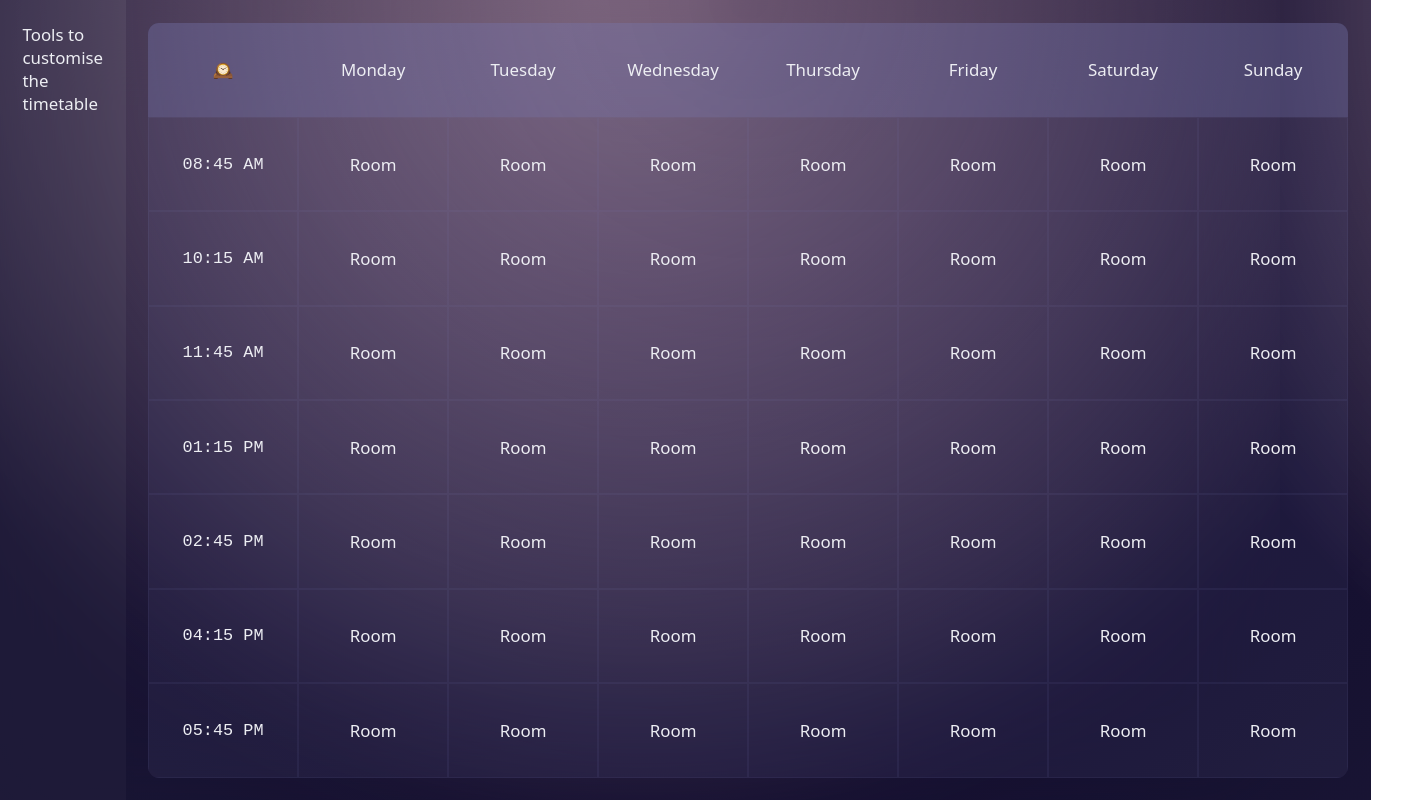
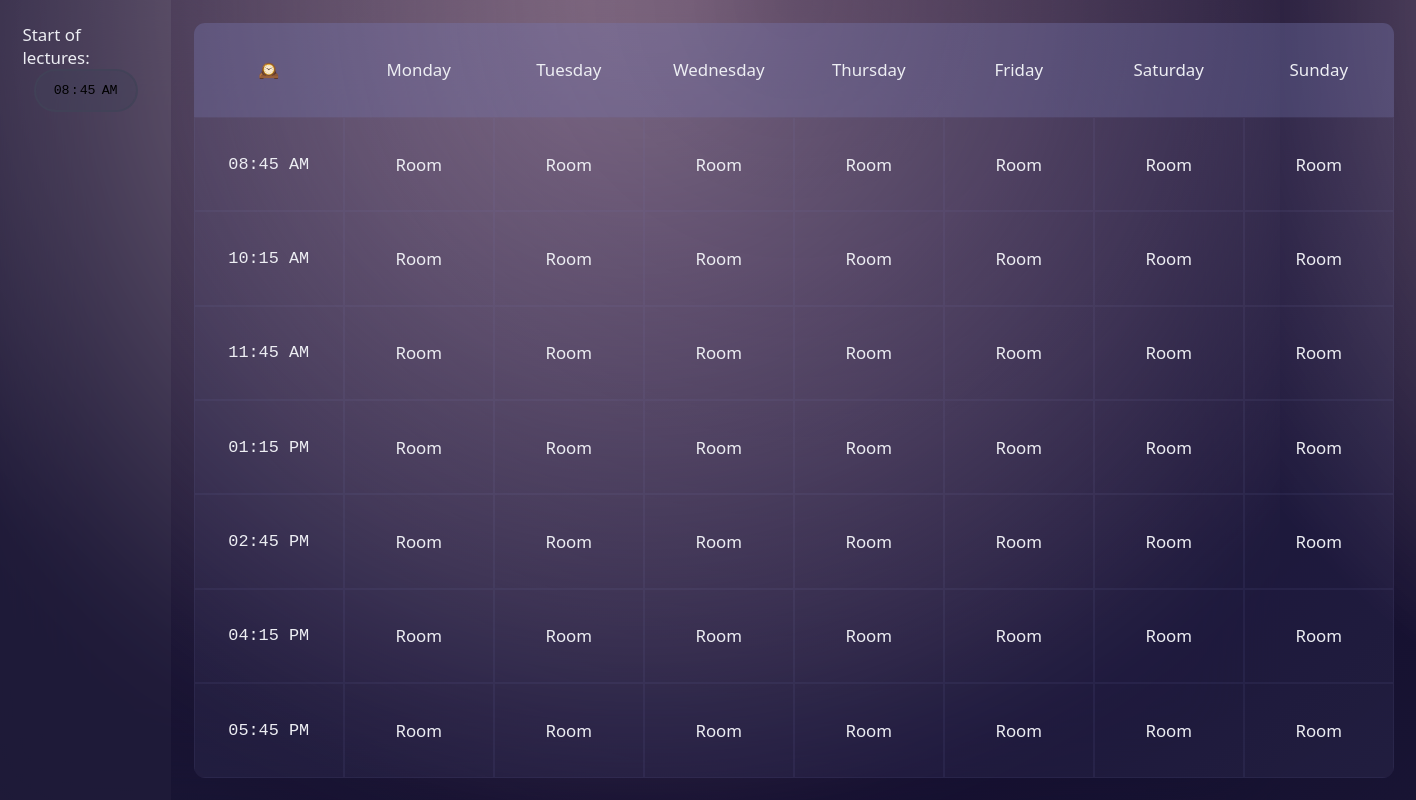
Before and after one commit to najmiter/timid, a React (Vite) app: page / in a window 1280 px wide. Shown: the whole page, 1416 px wide, since content can reach past the window. Built offline with nearby package versions, Linux system fonts and the light colour scheme.

Commit message:
some interactivity

```diff
--- a/src/App.jsx
+++ b/src/App.jsx
@@ -1,9 +1,25 @@
+import ToolsPanel from "./components/ToolsPanel";
+import Editor from "./components/Editor";
+import Table from "./components/Table";
 import Homepage from "./components/Homepage";
 
+import { useState } from "react";
+
 export default function App() {
+    const [times, setTimes] = useState({
+        slotTime: 90,
+        startTime: "08:45",
+        break: true,
+    });
+
     return (
         <>
-            <Homepage />
+            <Homepage>
+                <ToolsPanel times={times} setTimes={setTimes}></ToolsPanel>
+                <Editor>
+                    <Table times={times}></Table>
+                </Editor>
+            </Homepage>
         </>
     );
 }
--- a/src/components/Homepage.jsx
+++ b/src/components/Homepage.jsx
@@ -1,19 +1,6 @@
-import ToolsPanel from "./ToolsPanel";
-import Editor from "./Editor";
-import Table from "./Table";
+/* eslint-disable react/prop-types */
+import styles from "./Homepage.module.css";
 
-import styles from "./Homepage.module.css";
-import { useState } from "react";
-
-export default function Homepage() {
-    const [slotTime, setSlotTime] = useState(90);
-
-    return (
-        <main className={styles.main}>
-            <ToolsPanel setSlotTime={setSlotTime} />
-            <Editor>
-                <Table slotTime={slotTime}></Table>
-            </Editor>
-        </main>
-    );
+export default function Homepage({ children }) {
+    return <main className={styles.main}>{children}</main>;
 }
--- a/src/components/Slot.jsx
+++ b/src/components/Slot.jsx
@@ -1,7 +1,5 @@
 /* eslint-disable react/prop-types */
 import styles from "./Slot.module.css";
-
-const START_TIME = 8; // AM
 
 const formatting = {
     hour12: true,
@@ -9,12 +7,16 @@ const formatting = {
     minute: "2-digit",
 };
 
-export default function Slot({ slotTime, isTimeSlot, index }) {
+export default function Slot({ times, isTimeSlot, index }) {
+    const { startTime, slotTime } = times;
+
     const d = new Date();
-    d.setHours(START_TIME);
+    d.setHours(startTime.split(":").at(0));
     d.setSeconds(0);
     d.setMilliseconds(0);
-    d.setMinutes(45 + Math.trunc(slotTime * (index / 8)));
+    d.setMinutes(
+        +startTime.split(":").at(1) + Math.trunc(slotTime * (index / 8))
+    );
 
     function getTime(d) {
         const t = d.toLocaleTimeString(undefined, formatting).split(":");
--- a/src/components/Table.jsx
+++ b/src/components/Table.jsx
@@ -5,14 +5,14 @@ import Slot from "./Slot";
 import styles from "./Table.module.css";
 const slots = Array(8 * 7).fill(0);
 
-export default function Table({ slotTime }) {
+export default function Table({ times }) {
     return (
         <div className={styles.table}>
             <DaysRow />
             {slots.map((_, i) => (
                 <Slot
                     key={i}
-                    slotTime={slotTime}
+                    times={times}
                     isTimeSlot={i % 8 === 0}
                     index={i}
                 />
--- a/src/components/ToolsPanel.jsx
+++ b/src/components/ToolsPanel.jsx
@@ -1,9 +1,25 @@
+/* eslint-disable react/prop-types */
 import styles from "./ToolsPanel.module.css";
 
-export default function ToolsPanel() {
+export default function ToolsPanel({ times, setTimes }) {
+    const { slotTime, startTime } = times;
+
+    function handleSetTimes(e) {
+        setTimes((t) => {
+            return { ...t, startTime: e.target.value };
+        });
+    }
+
     return (
         <div className={`${styles.toolsPanel} p2`}>
-            Tools to customise the timetable
+            <label htmlFor="startTime">Start of lectures:</label>
+            <input
+                value={startTime}
+                type="time"
+                id="startTime"
+                className={styles.startTime}
+                onChange={handleSetTimes}
+            />
         </div>
     );
 }
--- a/src/components/ToolsPanel.module.css
+++ b/src/components/ToolsPanel.module.css
@@ -2,3 +2,30 @@
     background-color: hsl(var(--color-theme-dark), 40%);
     backdrop-filter: blur(20px);
 }
+
+.startTime {
+    padding: 1rem;
+    border-radius: 100vh;
+    outline: none;
+    border: 2px solid hsl(var(--color-theme-dark), 80%);
+    background-color: hsl(var(--color-theme-dark), 40%);
+    cursor: pointer;
+    margin-inline: 1rem;
+    padding: 1rem 1.5rem;
+    position: relative;
+
+    transition: background-color 300ms ease;
+}
+
+.startTime::-webkit-calendar-picker-indicator {
+    -webkit-appearance: none;
+    cursor: pointer;
+    display: block;
+    position: absolute;
+    overflow: hidden;
+    padding: 100%;
+}
+
+.startTime:hover {
+    background-color: hsl(var(--color-theme-dark), 80%);
+}
```
